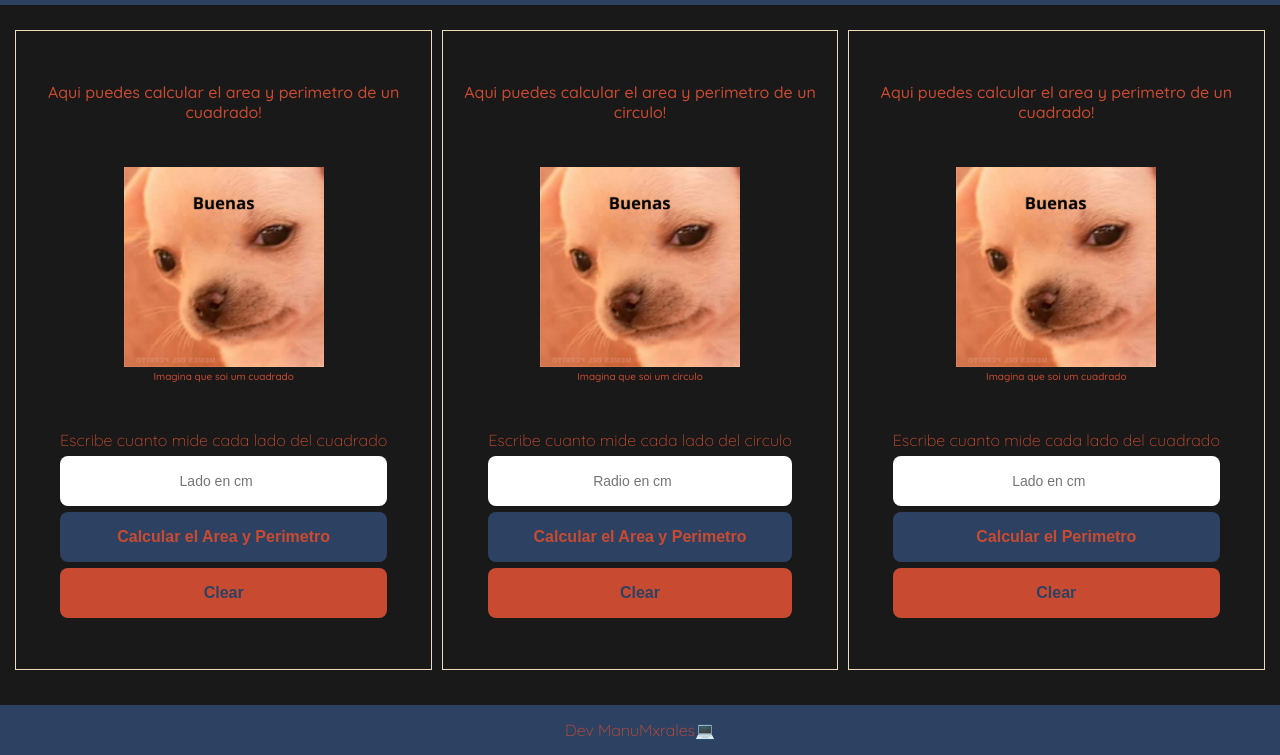
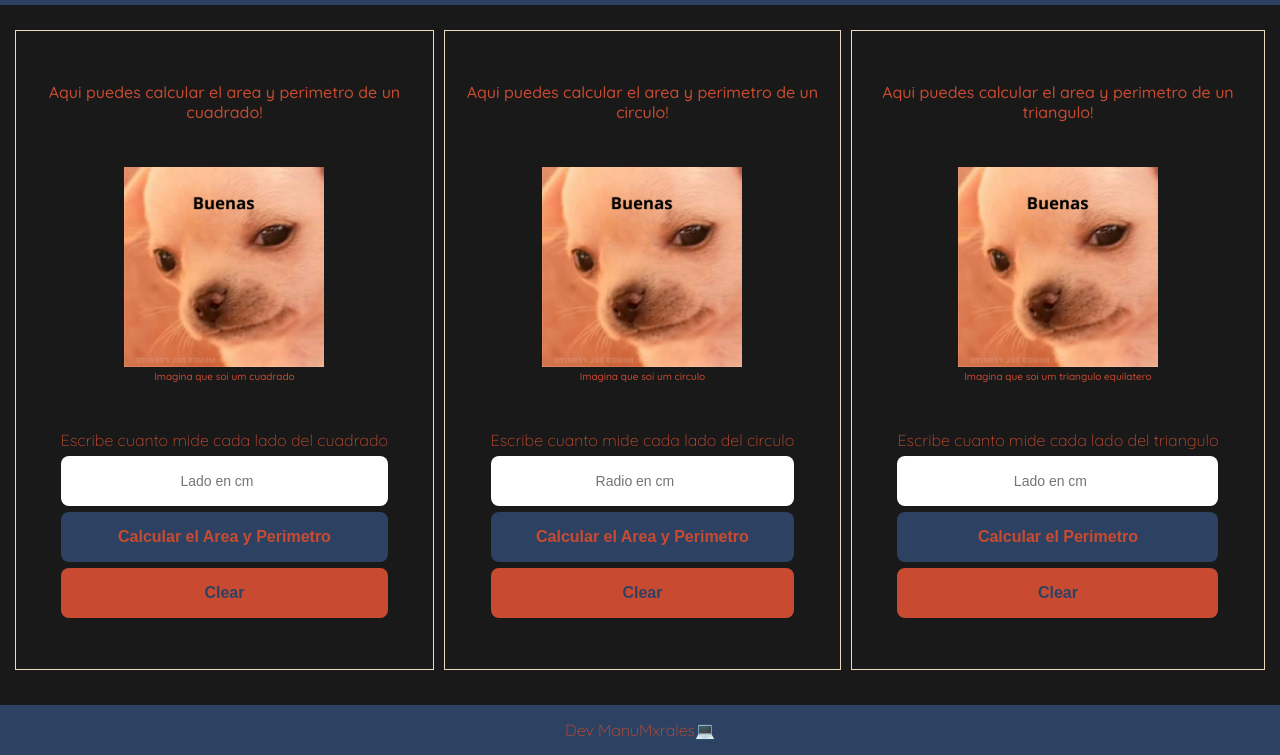
Before and after one commit to ManuMxrales/JsPractica1, a plain HTML site: page index.html in a window 1280 px wide. Shown: the part 45-800 px from the top of the page. Drawn offline with Linux system fonts and the light colour scheme.

Commit message:
minor fixes work in progress

```diff
--- a/index.html
+++ b/index.html
@@ -75,24 +75,24 @@
       </section>
       <section class="form-container">
         <h2 class="subtitle">
-          Aqui puedes calcular el area y perimetro de un cuadrado!
+          Aqui puedes calcular el area y perimetro de un triangulo!
         </h2>
         <figure class="img-container">
-          <img src="./img/perritu.png" alt="Perritu Cuadrado" />
-          <figaption>Imagina que soi um cuadrado</figaption>
-          <p class="result" id="result-cuadrado"></p>
+          <img src="./img/perritu.png" alt="Perritu Triangular" />
+          <figaption>Imagina que soi um triangulo equilatero</figaption>
+          <p class="result" id="result-triangulo"></p>
         </figure>
         <form>
-          <label for="InputCuadrado"
-            >Escribe cuanto mide cada lado del cuadrado</label
+          <label for="InputTriangulo"
+            >Escribe cuanto mide cada lado del triangulo</label
           >
           <input
             class="primary-input"
-            id="InputCuadrado"
+            id="InputTriangulo"
             type="number"
             placeholder="Lado en cm"
           />
-          <button class="primary-button" type="button" id="btn_squre_p">
+          <button class="primary-button" type="button" id="btn_tri">
             Calcular el Perimetro
           </button>
           <button class="secondary-button" type="reset" id="btn_clear">
```
Also changed, not shown: figuras.js (+4 -4 lines).
